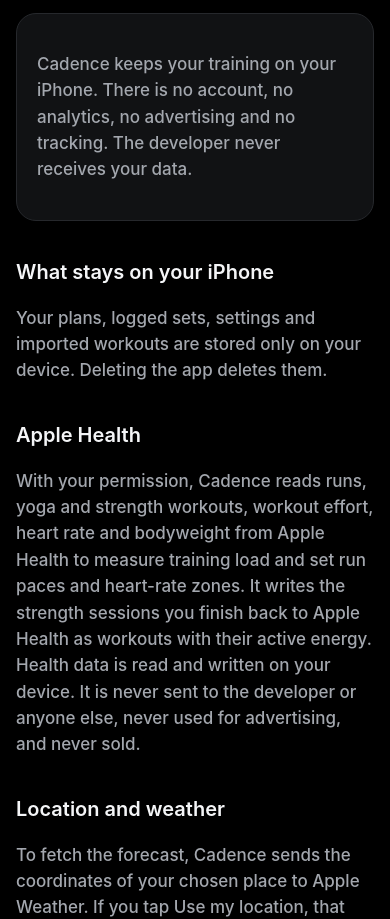
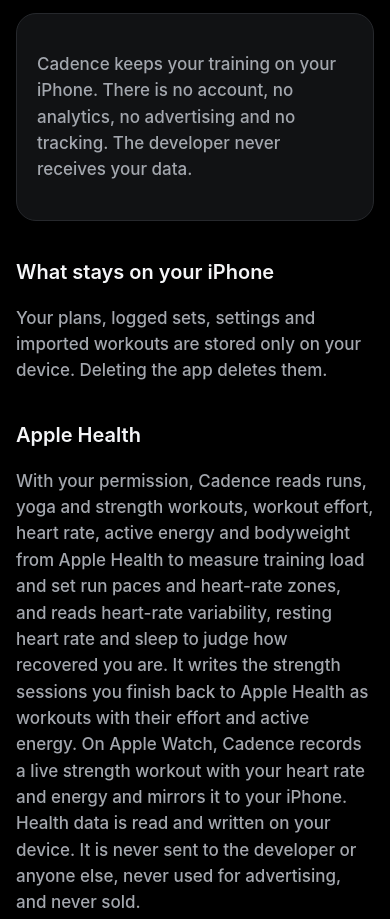
Before and after one commit to malinmalliyawadu/cadence, a plain HTML site: page site/privacy.html in a window 390 px wide. Shown: the part 189-1108 px from the top of the page. Drawn offline with Linux system fonts and the light colour scheme.

Commit message:
Ship iPhone only, and cover recovery data in the privacy page
XcodeGen gives iOS targets TARGETED_DEVICE_FAMILY 1,2 by default, which overrode
the project's 1 and made every build an iPad app, so App Store Connect asked for
iPad screenshots.

Co-Authored-By: Claude Opus 5.5 <noreply@anthropic.com>

```diff
--- a/site/privacy.html
+++ b/site/privacy.html
@@ -18,7 +18,7 @@
 <p>Your plans, logged sets, settings and imported workouts are stored only on your device. Deleting the app deletes them.</p>
 
 <h2>Apple Health</h2>
-<p>With your permission, Cadence reads runs, yoga and strength workouts, workout effort, heart rate and bodyweight from Apple Health to measure training load and set run paces and heart-rate zones. It writes the strength sessions you finish back to Apple Health as workouts with their active energy. Health data is read and written on your device. It is never sent to the developer or anyone else, never used for advertising, and never sold.</p>
+<p>With your permission, Cadence reads runs, yoga and strength workouts, workout effort, heart rate, active energy and bodyweight from Apple Health to measure training load and set run paces and heart-rate zones, and reads heart-rate variability, resting heart rate and sleep to judge how recovered you are. It writes the strength sessions you finish back to Apple Health as workouts with their effort and active energy. On Apple Watch, Cadence records a live strength workout with your heart rate and energy and mirrors it to your iPhone. Health data is read and written on your device. It is never sent to the developer or anyone else, never used for advertising, and never sold.</p>
 
 <h2>Location and weather</h2>
 <p>To fetch the forecast, Cadence sends the coordinates of your chosen place to Apple Weather. If you tap Use my location, that place is your device's current location, which Cadence asks for only while the app is in use. The request goes from your device to Apple and is covered by <a href="https://www.apple.com/legal/privacy/">Apple's privacy policy</a>. The developer does not receive it.</p>
```
Also changed, not shown: 1 other file.
